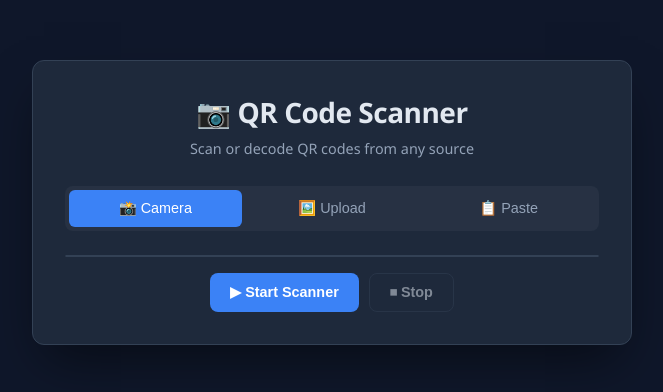
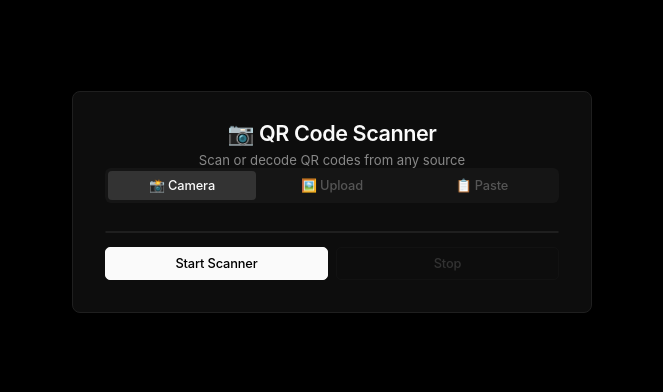
Before and after one commit to anthowave/qrscan-web, a React (Vite) app: page / in a window 1280 px wide. Shown: the part 198-590 px from the top of the page, without its empty margins (308-971 px from the left). Built offline with nearby package versions, Linux system fonts and the light colour scheme.

Commit message:
feat(ui): redesign with minimalist Swiss/Linear theme and privacy-first result blurring

```diff
--- a/src/App.css
+++ b/src/App.css
@@ -1,57 +1,64 @@
 .container {
   width: 100%;
-  max-width: 600px;
-  background: #1e293b;
-  border: 1px solid #334155;
-  border-radius: 12px;
-  padding: 32px;
-  box-shadow: 0 25px 50px -12px rgba(0, 0, 0, 0.5);
+  max-width: 520px;
+  background: var(--surface);
+  border: 1px solid var(--border);
+  border-radius: 8px;
+  padding: 28px 32px 32px;
+}
+
+.header {
+  margin-bottom: 32px;
 }
 
 h1 {
-  font-size: 1.75rem;
-  font-weight: 700;
+  font-size: 1.35rem;
+  font-weight: 600;
   text-align: center;
-  margin-bottom: 8px;
-  letter-spacing: -0.5px;
+  letter-spacing: -0.02em;
+  color: var(--text);
 }
 
 .subtitle {
   text-align: center;
-  color: #94a3b8;
-  font-size: 0.9rem;
-  margin-bottom: 28px;
+  color: var(--text-secondary);
+  font-size: 0.82rem;
+  margin-top: 6px;
+  font-weight: 400;
+  letter-spacing: 0;
 }
 
 .tabs {
   display: flex;
-  gap: 4px;
-  background: rgba(255, 255, 255, 0.04);
-  border-radius: 8px;
-  padding: 4px;
-  margin-bottom: 24px;
+  gap: 2px;
+  background: rgba(255, 255, 255, 0.03);
+  border-radius: 6px;
+  padding: 3px;
+  margin-bottom: 28px;
 }
 
 .tab-btn {
   flex: 1;
-  padding: 10px 16px;
+  padding: 7px 12px;
   border: none;
   background: transparent;
-  color: #94a3b8;
+  color: var(--text-muted);
   cursor: pointer;
-  border-radius: 6px;
-  font-size: 0.9rem;
+  border-radius: 4px;
+  font-size: 0.8rem;
   font-weight: 500;
-  transition: all 0.2s ease;
+  font-family: var(--font-sans);
+  transition: all 0.15s ease;
+  letter-spacing: -0.01em;
 }
 
 .tab-btn.active {
-  background: #3b82f6;
-  color: #fff;
+  background: var(--border-hover);
+  color: var(--text);
 }
 
 .tab-btn:not(.active):hover {
-  color: #e2e8f0;
+  color: var(--text-secondary);
 }
 
 .tab-content {
--- a/src/components/CameraScanner.css
+++ b/src/components/CameraScanner.css
@@ -1,43 +1,54 @@
+#reader {
+  width: 100%;
+  border-radius: 6px;
+  overflow: hidden;
+  border: 1px solid var(--border);
+  background: var(--surface-hover);
+}
+
+.camera-controls {
+  display: flex;
+  gap: 8px;
+  margin-top: 14px;
+}
+
 .btn {
-  padding: 10px 20px;
-  border: none;
-  border-radius: 8px;
+  flex: 1;
+  padding: 8px 16px;
+  border: 1px solid var(--border);
+  border-radius: 5px;
   cursor: pointer;
-  font-size: 0.9rem;
-  font-weight: 600;
-  transition: all 0.2s ease;
-  display: inline-flex;
-  align-items: center;
-  gap: 6px;
+  font-size: 0.8rem;
+  font-weight: 500;
+  font-family: var(--font-sans);
+  transition: all 0.15s ease;
+  letter-spacing: -0.01em;
+  background: transparent;
+  color: var(--text-secondary);
+}
+
+.btn:hover:not(:disabled) {
+  border-color: var(--border-hover);
+  color: var(--text);
+  background: var(--surface-hover);
 }
 
 .btn-primary {
-  background: #3b82f6;
-  color: #fff;
+  background: var(--accent);
+  color: #000;
+  border-color: var(--accent);
 }
 
-.btn-primary:hover {
-  background: #2563eb;
-  transform: translateY(-1px);
+.btn-primary:hover:not(:disabled) {
+  background: var(--accent);
+  color: #000;
+  opacity: 0.85;
 }
 
 .btn-primary:disabled {
-  opacity: 0.5;
-  cursor: not-allowed;
-  transform: none;
-}
-
-.btn-outline {
-  background: transparent;
-  color: #e2e8f0;
-  border: 1px solid #334155;
-}
-
-.btn-outline:hover {
-  background: rgba(255, 255, 255, 0.05);
+  opacity: 0.3;
 }
 
 .btn-outline:disabled {
-  opacity: 0.5;
-  cursor: not-allowed;
+  opacity: 0.3;
 }
--- a/src/components/CameraScanner.jsx
+++ b/src/components/CameraScanner.jsx
@@ -5,8 +5,7 @@ import ResultBox from './ResultBox';
 
 export default function CameraScanner() {
   const [scanning, setScanning] = useState(false);
-  const [result, setResult] = useState({ visible: false, success: false, content: '' });
-  const scannerRef = useRef(null);
+  const [result, setResult] = useState({ visible: false, success: false, content: '', loading: false });
   const instanceRef = useRef(null);
 
   useEffect(() => {
@@ -19,7 +18,7 @@ export default function CameraScanner() {
   }, []);
 
   const startScanner = () => {
-    setResult({ visible: false, success: false, content: '' });
+    setResult({ visible: false, success: false, content: '', loading: false });
 
     const html5QrCode = new Html5Qrcode('reader');
     instanceRef.current = html5QrCode;
@@ -28,7 +27,7 @@ export default function CameraScanner() {
       { facingMode: 'environment' },
       { fps: 10, qrbox: { width: 250, height: 250 } },
       (decodedText) => {
-        setResult({ visible: true, success: true, content: decodedText });
+        setResult({ visible: true, success: true, content: decodedText, loading: false });
         if (navigator.vibrate) navigator.vibrate(50);
         html5QrCode.stop().then(() => html5QrCode.clear()).catch(() => {});
         setScanning(false);
@@ -37,7 +36,7 @@ export default function CameraScanner() {
     ).then(() => {
       setScanning(true);
     }).catch(err => {
-      setResult({ visible: true, success: false, content: `Camera error: ${err.message || err}` });
+      setResult({ visible: true, success: false, content: `Camera error: ${err.message || err}`, loading: false });
     });
   };
 
@@ -54,16 +53,21 @@ export default function CameraScanner() {
 
   return (
     <div>
-      <div id="reader" style={{ width: '100%', borderRadius: '12px', overflow: 'hidden', border: '1px solid #334155' }} />
-      <div style={{ display: 'flex', gap: '10px', marginTop: '16px', justifyContent: 'center' }}>
+      <div id="reader" />
+      <div className="camera-controls">
         <button className="btn btn-primary" onClick={startScanner} disabled={scanning}>
-          ▶ Start Scanner
+          Start Scanner
         </button>
         <button className="btn btn-outline" onClick={stopScanner} disabled={!scanning}>
-          ⏹ Stop
+          Stop
         </button>
       </div>
-      <ResultBox visible={result.visible} success={result.success} content={result.content} />
+      <ResultBox
+        visible={result.visible}
+        success={result.success}
+        content={result.content}
+        isLoading={result.loading}
+      />
     </div>
   );
 }
--- a/src/components/PasteScanner.css
+++ b/src/components/PasteScanner.css
@@ -1,34 +1,49 @@
 .paste-zone {
-  border: 2px dashed #334155;
-  border-radius: 12px;
-  padding: 48px 24px;
+  border: 1px dashed var(--border);
+  border-radius: 6px;
+  padding: 40px 24px;
   text-align: center;
-  transition: all 0.2s ease;
+  transition: all 0.15s ease;
+  background: rgba(255, 255, 255, 0.01);
+  outline: none;
+}
+
+.paste-zone:hover {
+  border-color: var(--border-hover);
 }
 
 .paste-zone:focus-within {
-  border-color: #22c55e;
+  border-color: var(--text);
+  background: rgba(255, 255, 255, 0.03);
+}
+
+.paste-hint {
+  color: var(--text-muted);
+  font-size: 0.75rem;
+  margin-top: 4px;
 }
 
 .paste-hint kbd {
-  background: rgba(255, 255, 255, 0.08);
-  padding: 3px 8px;
-  border-radius: 4px;
-  font-size: 0.85rem;
-  border: 1px solid #334155;
-  font-family: inherit;
+  background: rgba(255, 255, 255, 0.06);
+  padding: 2px 7px;
+  border-radius: 3px;
+  font-size: 0.72rem;
+  border: 1px solid var(--border);
+  font-family: var(--font-mono);
+  color: var(--text-secondary);
 }
 
 .pasted-image-wrapper {
   display: flex;
   justify-content: center;
-  margin-bottom: 16px;
+  margin: 16px 0 0;
 }
 
 .pasted-image {
-  max-width: 120px;
-  max-height: 120px;
-  border-radius: 8px;
-  border: 1px solid #334155;
+  max-width: 80px;
+  max-height: 80px;
+  border-radius: 4px;
+  border: 1px solid var(--border);
   object-fit: contain;
+  opacity: 0.6;
 }
--- a/src/components/ResultBox.jsx
+++ b/src/components/ResultBox.jsx
@@ -1,35 +1,58 @@
 import { useState } from 'react';
 import './ResultBox.css';
 
-export default function ResultBox({ visible, success, content, onCopy }) {
-  if (!visible && !content) return null;
+export default function ResultBox({ visible, success, content, isLoading }) {
+  const [revealed, setRevealed] = useState(false);
 
-  const label = success ? '✅ Decoded Successfully' : '❌ Scan Failed';
-  const className = `result ${visible ? 'show' : ''} ${success ? 'success' : 'error'}`;
+  if (!visible) return null;
+
+  const label = isLoading
+    ? 'Scanning…'
+    : success
+      ? 'Decoded'
+      : 'Failed';
+
+  const className = `result ${visible ? 'show' : ''} ${success && !isLoading ? 'success' : ''} ${!success && !isLoading ? 'error' : ''}`;
 
   return (
     <div className={className}>
-      <div className="result-label">{label}</div>
-      <div className="result-content">{content || 'No result'}</div>
-      {content && (
-        <CopyButton text={content} />
+      <div className="result-header">
+        <span className={`result-dot ${isLoading ? 'loading' : success ? 'success' : 'error'}`} />
+        <span className="result-label">{label}</span>
+      </div>
+
+      <div className={`result-content ${!revealed ? 'blurred' : ''}`}>
+        {content || '—'}
+      </div>
+
+      {!isLoading && success && (
+        <div className="result-actions">
+          {!revealed ? (
+            <button className="reveal-btn" onClick={() => setRevealed(true)}>
+              Click to reveal
+            </button>
+          ) : (
+            <CopyButton text={content} onCopied={() => setRevealed(true)} />
+          )}
+        </div>
       )}
     </div>
   );
 }
 
-function CopyButton({ text }) {
+function CopyButton({ text, onCopied }) {
   const [copied, setCopied] = useState(false);
 
   const handleCopy = async () => {
     await navigator.clipboard.writeText(text);
     setCopied(true);
     setTimeout(() => setCopied(false), 1500);
+    onCopied?.();
   };
 
   return (
     <button className="copy-btn" onClick={handleCopy}>
-      {copied ? '✅ Copied!' : '📋 Copy'}
+      {copied ? 'Copied' : 'Copy'}
     </button>
   );
 }
--- a/src/components/UploadScanner.css
+++ b/src/components/UploadScanner.css
@@ -1,37 +1,39 @@
 .upload-zone {
-  border: 2px dashed #334155;
-  border-radius: 12px;
-  padding: 48px 24px;
+  border: 1px dashed var(--border);
+  border-radius: 6px;
+  padding: 40px 24px;
   text-align: center;
   cursor: pointer;
-  transition: all 0.2s ease;
-  position: relative;
+  transition: all 0.15s ease;
+  background: rgba(255, 255, 255, 0.01);
 }
 
 .upload-zone:hover {
-  border-color: #3b82f6;
-  background: rgba(59, 130, 246, 0.05);
+  border-color: var(--border-hover);
+  background: rgba(255, 255, 255, 0.03);
 }
 
 .upload-zone.dragover {
-  border-color: #3b82f6;
-  background: rgba(59, 130, 246, 0.1);
+  border-color: var(--text);
+  background: rgba(255, 255, 255, 0.04);
 }
 
 .upload-icon {
-  font-size: 3rem;
-  margin-bottom: 12px;
-  opacity: 0.6;
+  font-size: 2rem;
+  margin-bottom: 10px;
+  opacity: 0.4;
 }
 
 .upload-text {
-  font-weight: 600;
+  font-weight: 500;
+  font-size: 0.85rem;
+  color: var(--text-secondary);
   margin-bottom: 4px;
 }
 
 .upload-hint {
-  color: #94a3b8;
-  font-size: 0.85rem;
+  color: var(--text-muted);
+  font-size: 0.75rem;
 }
 
 .file-input {
--- a/src/index.css
+++ b/src/index.css
@@ -1,14 +1,18 @@
 :root {
-  --bg: #0f172a;
-  --surface: #1e293b;
-  --border: #334155;
-  --text: #e2e8f0;
-  --text-muted: #94a3b8;
-  --accent: #3b82f6;
-  --accent-hover: #2563eb;
-  --success: #22c55e;
-  --danger: #ef4444;
-  --radius: 12px;
+  --bg: #000000;
+  --surface: #0d0d0d;
+  --surface-hover: #141414;
+  --border: #1f1f1f;
+  --border-hover: #333333;
+  --text: #fafafa;
+  --text-secondary: #888888;
+  --text-muted: #555555;
+  --accent: #fafafa;
+  --accent-muted: #333333;
+  --success: #0a0;
+  --danger: #ff4444;
+  --font-sans: 'Inter', -apple-system, BlinkMacSystemFont, 'Segoe UI', sans-serif;
+  --font-mono: 'JetBrains Mono', 'SF Mono', 'Fira Code', 'Cascadia Code', monospace;
 }
 
 * {
@@ -18,14 +22,16 @@
 }
 
 body {
-  font-family: 'Segoe UI', system-ui, -apple-system, sans-serif;
+  font-family: var(--font-sans);
   background: var(--bg);
   color: var(--text);
   min-height: 100vh;
   display: flex;
   align-items: center;
   justify-content: center;
-  padding: 20px;
+  padding: 24px;
+  -webkit-font-smoothing: antialiased;
+  -moz-osx-font-smoothing: grayscale;
 }
 
 #root {
@@ -33,3 +39,7 @@ body {
   display: flex;
   justify-content: center;
 }
+
+::selection {
+  background: rgba(255, 255, 255, 0.15);
+}
```
Also changed, not shown: src/components/PasteScanner.jsx (+12 -8 lines), src/components/ResultBox.css (+88 -49 lines), src/components/UploadScanner.jsx (+12 -7 lines), 1 other file (tests, documents, lock files or other folders).
